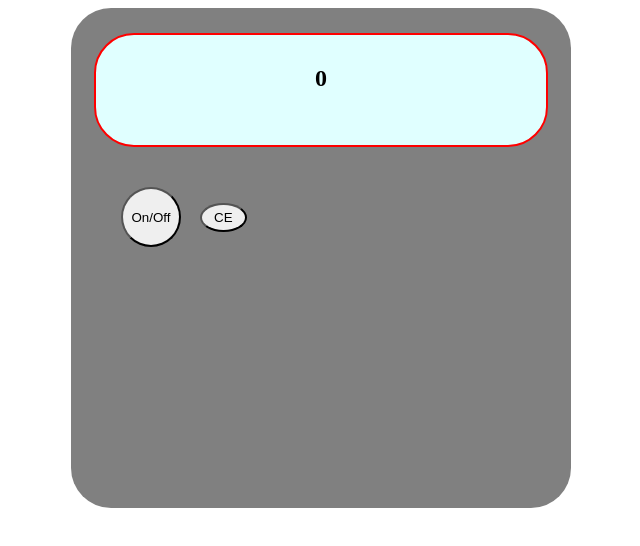
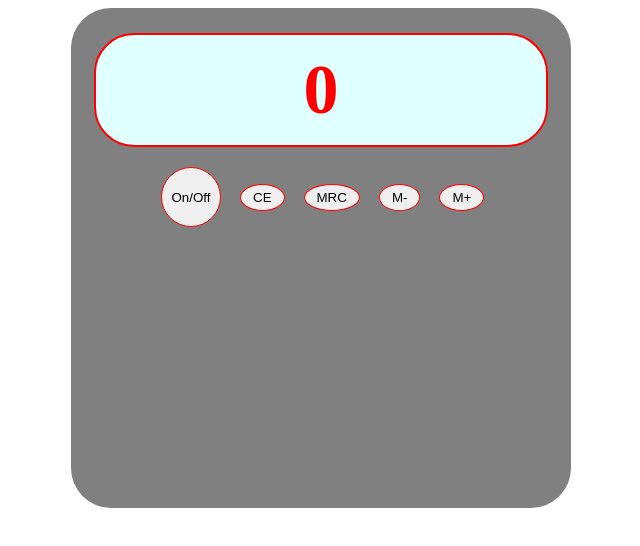
Before and after one commit to maxsueldev/CalculatorJS, a plain HTML site: page index.html in a window 1280 px wide. Both pictures are taken after a click on the button "On/Off". Shown: the whole page, without its empty margins (319-959 px from the left). Drawn offline with Linux system fonts and the light colour scheme.

Commit message:
styling top buttons

```diff
--- a/index.html
+++ b/index.html
@@ -18,7 +18,13 @@
             <div class="buttons-calc">
                 <div class="buttons-top">
                     <button class="on-off">On/Off</button>
-                    <button class="ce top-others">CE</button>
+                    <button class="ce top-btn-others">CE</button>
+                    <button class="mrc top-btn-others">MRC</button>
+                    <button class="mLess top-btn-others">M-</button>
+                    <button class="mPlus top-btn-others">M+</button>
+                </div>
+                <div class="buttons-bottom">
+
                 </div>
             </div>
         </div>
--- a/script.js
+++ b/script.js
@@ -31,13 +31,11 @@ function checkIsOn() {
 
 function ceFunction() {
     if(checkIsOn()) {
-        screenText.textContent = "test";
+        screenText.textContent = 0;
     }
 }
 
 
 
-// console.log(isOn);
-
 onOff.addEventListener("click", toogleOnOff);
 ce.addEventListener("click", ceFunction);
--- a/style.css
+++ b/style.css
@@ -15,11 +15,23 @@
     border-radius: 2.5rem;
     text-align: center;
     padding: 10px 20px 0 20px;
-    margin: 25px auto 40px;
+    margin: 25px auto 20px;
+}
+
+.screen h1 {
+    font-size: 70px;
+    color: red;
+    padding-top: 5px;
+    margin: 0;
+}
+
+.buttons-calc {
+    padding: 0 30px;
 }
 
 button {
     cursor: pointer;
+    border: 1px solid red;
 }
 
 .buttons-top button {
@@ -30,10 +42,10 @@ button.on-off {
     width: 60px;
     height: 60px;
     border-radius: 50%;
-    margin-left: 50px;
+    margin-left: 60px;
 }
 
-button.top-others {
+button.top-btn-others {
     padding: 5px 12px;
     border-radius: 80%;
 }
```
